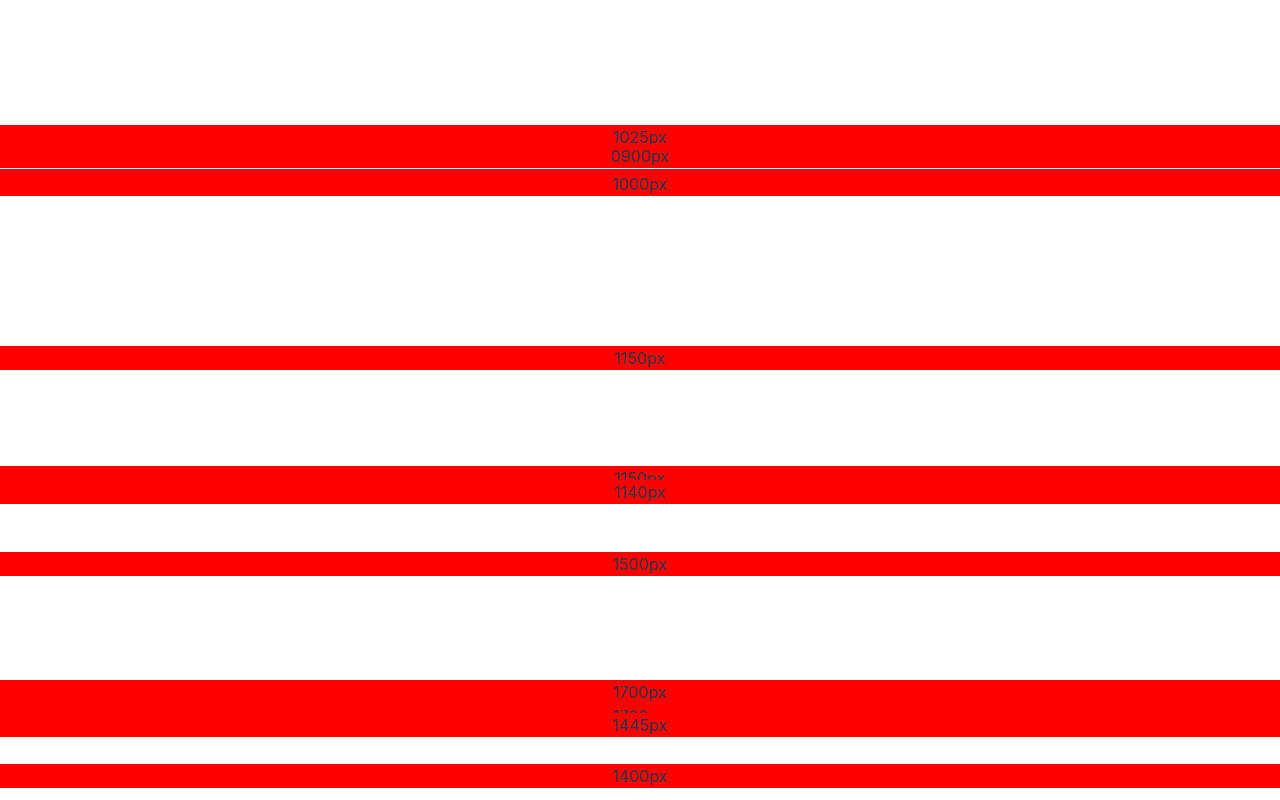
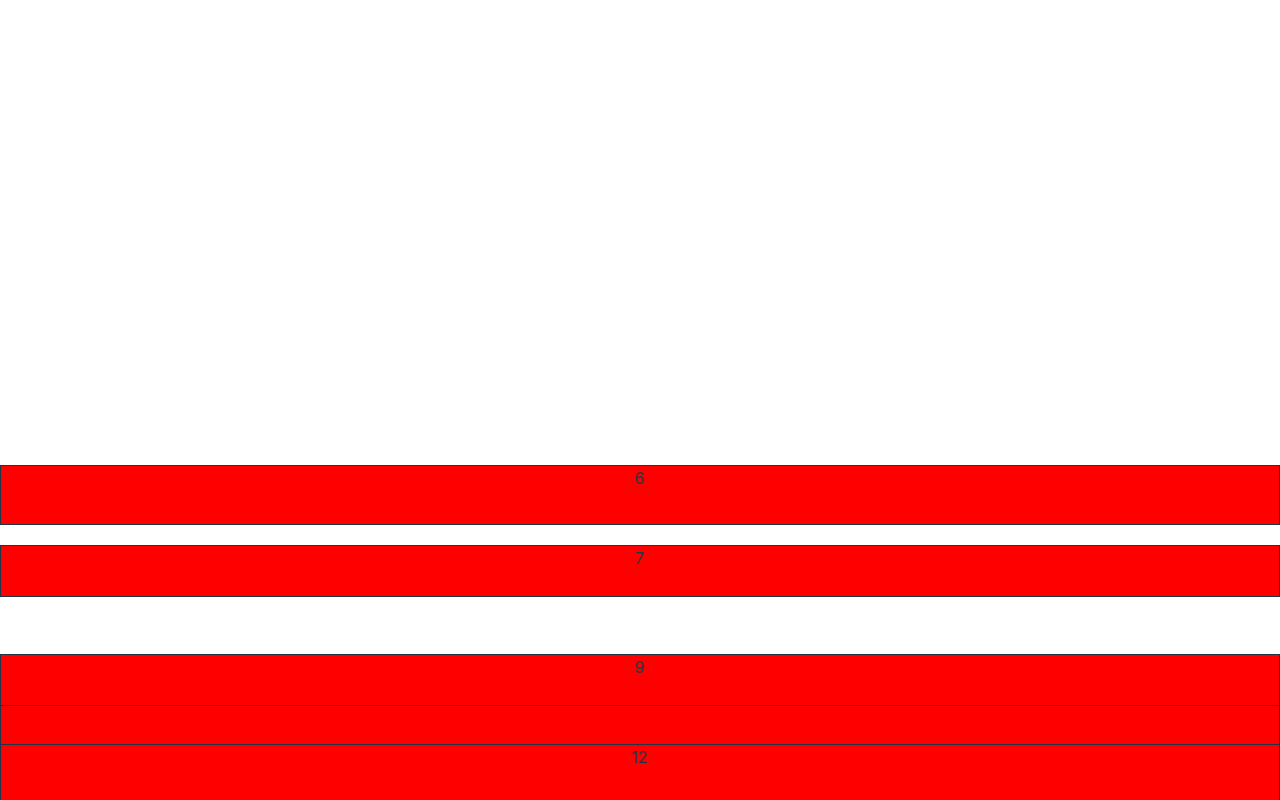
Before and after one commit to fawzibazari/frontjs-rendering-events, a React (Vite) app: page / in a window 1280 px wide. Shown: the part 1020-1820 px from the top of the page. Built offline with nearby package versions, Linux system fonts and the light colour scheme.

Commit message:
working on it

```diff
--- a/src/App.tsx
+++ b/src/App.tsx
@@ -6,6 +6,12 @@ function inputFormater(startime:string) {
   const parced = startime.replace(':','')
   return `${parced}px`
 }
+function durationToHeight(duration:number) {
+  const hours = (duration / 60);
+  console.log(hours * 100);
+
+  return hours * 100
+}
   return (
     <div style={{ height: "2400px", width: "100%" }}>
       {input.map(list => (
@@ -13,11 +19,13 @@ function inputFormater(startime:string) {
         style={{
           backgroundColor: "red",
           position: "relative",
+          border: "1px solid",
           top: inputFormater(list.start),
+          height: durationToHeight(list.duration)
         }}
         key={list.id}
       >
-        {inputFormater(list.start)}
+        {list.id}
       </div>
         ))}
     </div>
```
